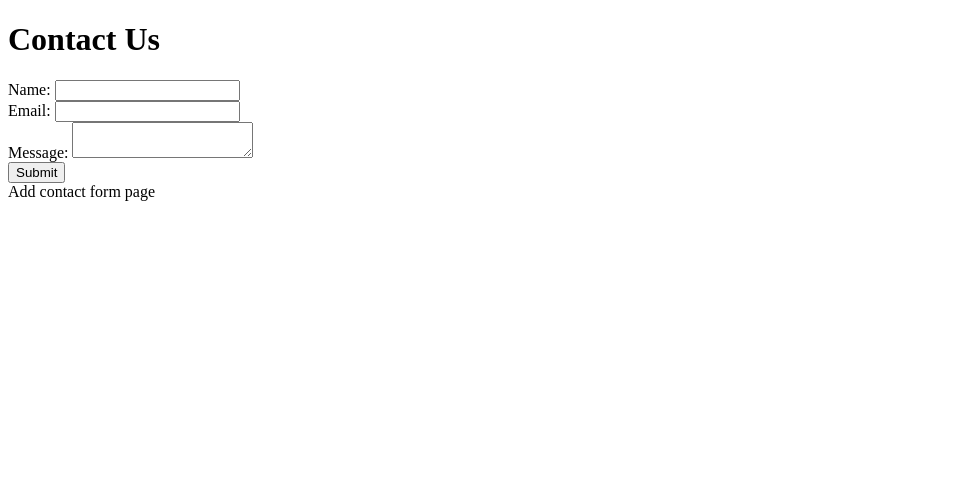
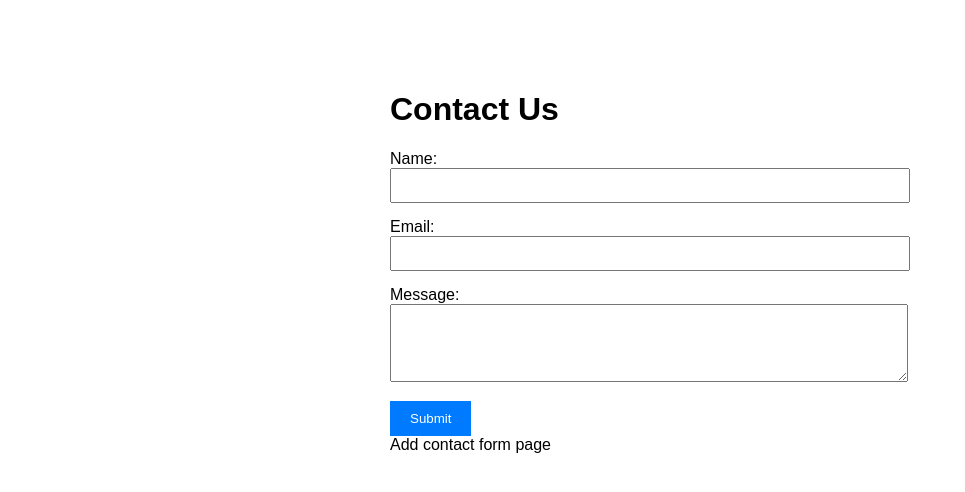
Before and after one commit to aryantulachannn/GROUP-3, a plain HTML site: page contact.html in a window 1280 px wide. Shown: the whole page, without its empty margins (0-965 px from the left). Drawn offline with Linux system fonts and the light colour scheme.

Commit message:
contact.html

```diff
--- a/contact.html
+++ b/contact.html
@@ -2,17 +2,50 @@
 <html lang="en">
 <head>
     <meta charset="UTF-8">
+    <meta name="viewport" content="width=device-width, initial-scale=1.0">
     <title>Contact Us</title>
+    <style>
+        body { font-family: Arial; max-width: 500px; margin: 50px auto; padding: 20px; }
+        .form-group { margin-bottom: 15px; }
+        input, textarea { width: 100%; padding: 8px; }
+        button { background: #007bff; color: white; padding: 10px 20px; border: none; cursor: pointer; }
+        button:hover { background: #0056b3; }
+    </style>
 </head>
 <body>
     <h1>Contact Us</h1>
-    <form>
-        Name: <input type="text"><br>
-        Email: <input type="email"><br>
-        Message: <textarea></textarea><br>
+    <form onsubmit="return handleSubmit(event)">
+        <div class="form-group">
+            <label>Name:</label>
+            <input type="text" id="name" required>
+        </div>
+        <div class="form-group">
+            <label>Email:</label>
+            <input type="email" id="email" required>
+        </div>
+        <div class="form-group">
+            <label>Message:</label>
+            <textarea id="message" rows="4" required></textarea>
+        </div>
         <button type="submit">Submit</button>
+        <div id="success" style="display:none;color:green;margin-top:10px;">✓ Message sent!</div>
     </form>
+
+    <script>
+        function handleSubmit(e) {
+            e.preventDefault();
+            const name = document.getElementById('name').value;
+            const email = document.getElementById('email').value;
+            const message = document.getElementById('message').value;
+
+            if (name && email && message) {
+                document.getElementById('success').style.display = 'block';
+                console.log('Form submitted:', { name, email, message });
+                setTimeout(() => document.getElementById('success').style.display = 'none', 3000);
+            }
+            return false;
+        }
+    </script>
 </body>
 </html>
-
 Add contact form page
```
